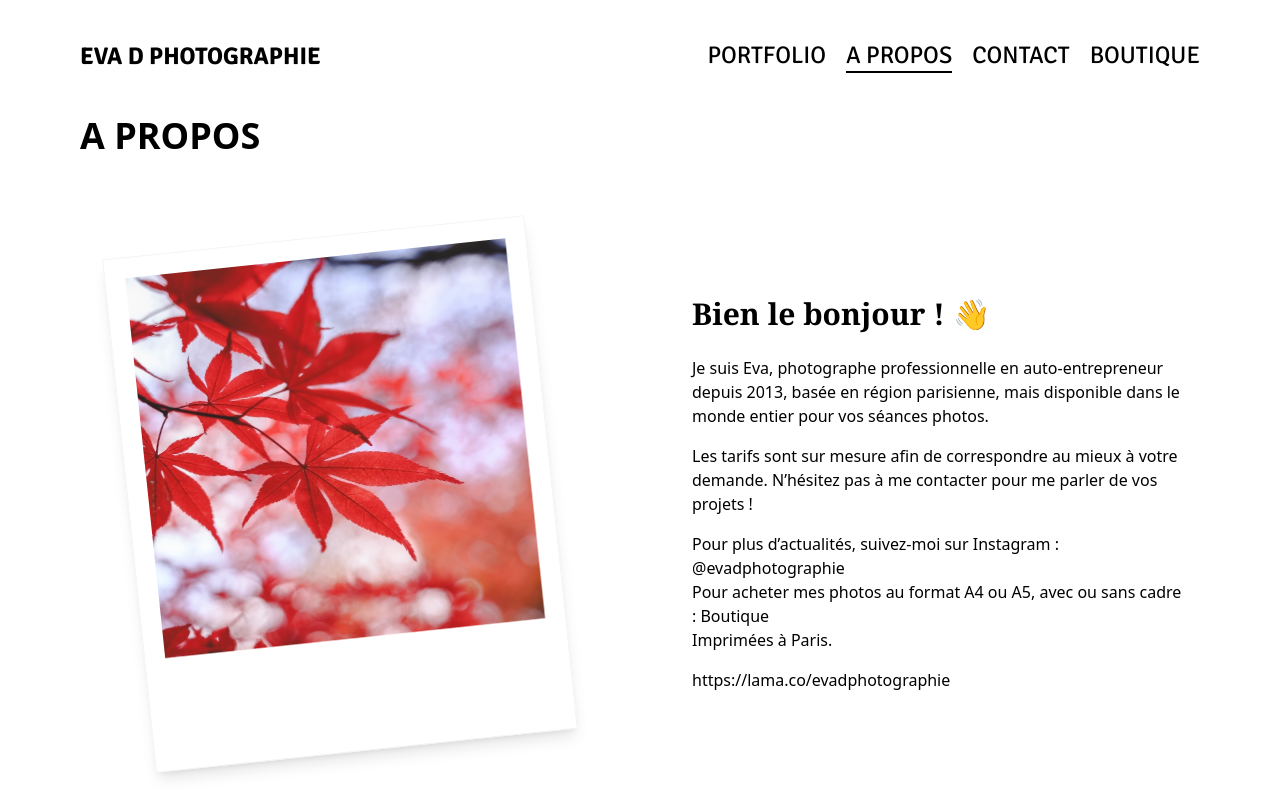
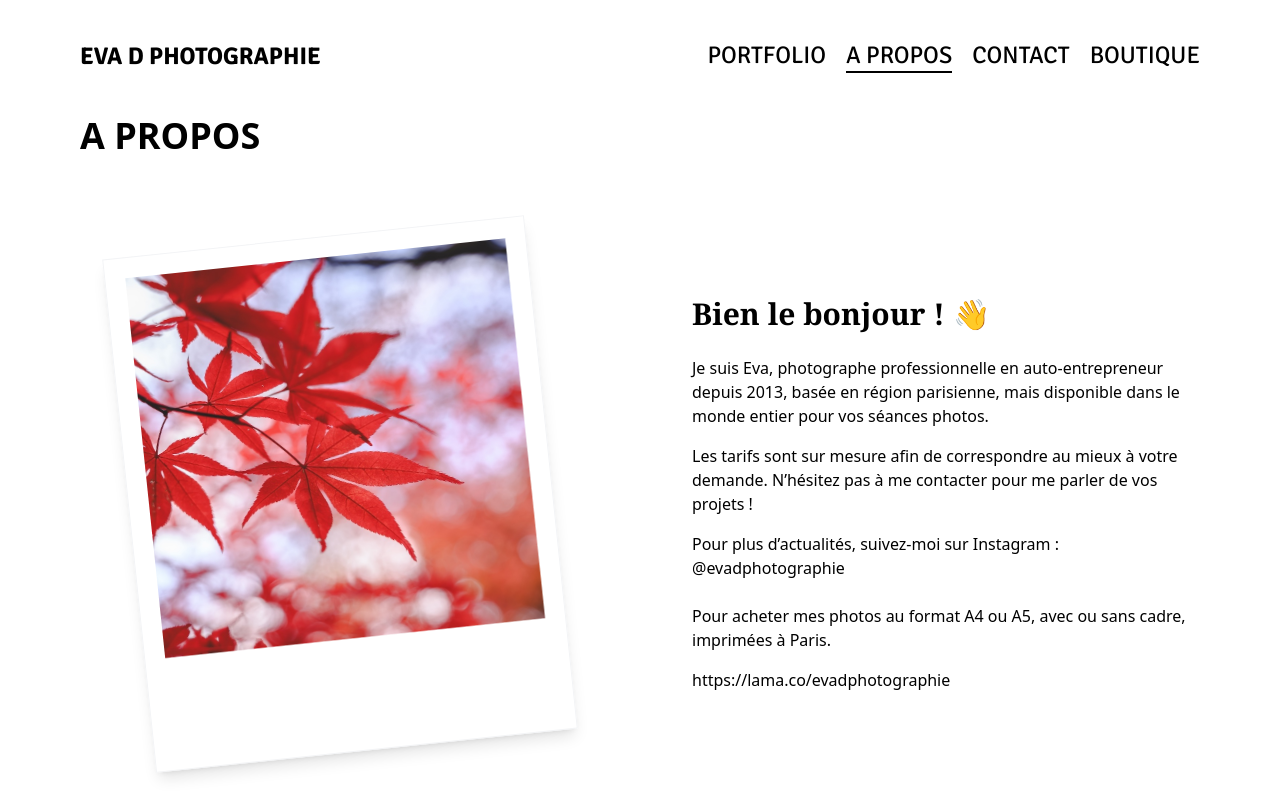
Before and after one commit to Kingtutur/site-eva, a website: page docs/about_me.html in a window 1280 px wide. Shown: the top 800 px of the page. Drawn offline with nearby package versions, Linux system fonts and the light colour scheme; files that its build step writes are made by us from their sources.

Commit message:
minor modif about me

```diff
--- a/docs/about_me.html
+++ b/docs/about_me.html
@@ -110,12 +110,10 @@
         <p class="mb-4">
           Les tarifs sont sur mesure afin de correspondre au mieux à votre demande. N’hésitez pas à me contacter pour me parler de vos projets !        </p>
         <p>
-          Pour plus d’actualités, suivez-moi sur Instagram : <a href="https://www.instagram.com/evadphotographie/" class="font-normal text-1xl">@evadphotographie</a></p>
+          Pour plus d’actualités, suivez-moi sur Instagram : <a href="https://www.instagram.com/evadphotographie/" class="font-normal text-1xl">@evadphotographie</a><br> <br> </p>
         <p class="mb-4">
-          Pour acheter mes photos au format A4 ou A5, avec ou sans cadre : <a href="https://lama.co/evadphotographie" class="font-normal text-1xl">Boutique</a>
-          <br> Imprimées à Paris.</p>
-
-        https://lama.co/evadphotographie
+          Pour acheter mes photos au format A4 ou A5, avec ou sans cadre, imprimées à Paris.</p>
+        <a href="https://lama.co/evadphotographie" class="font-normal text-1xl">https://lama.co/evadphotographie</a>
       </section>
     </div>
   </div>
```
